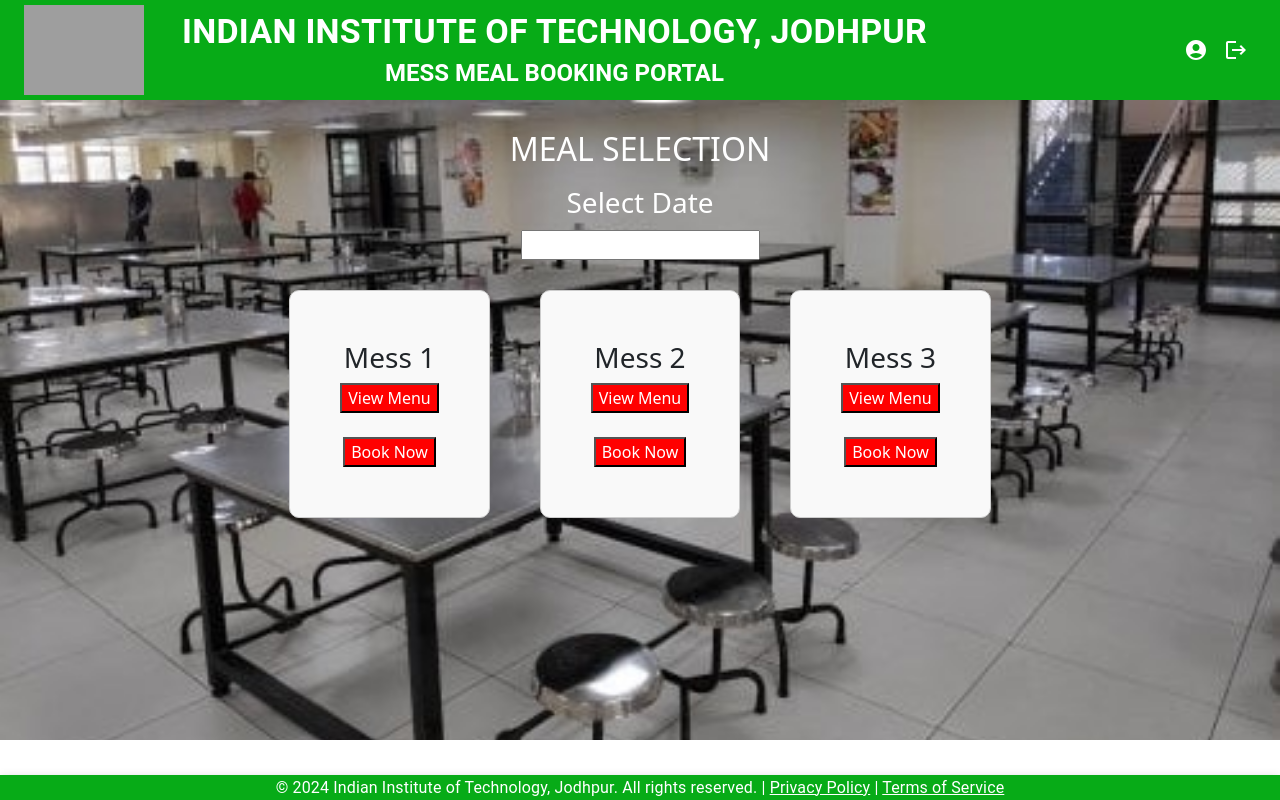
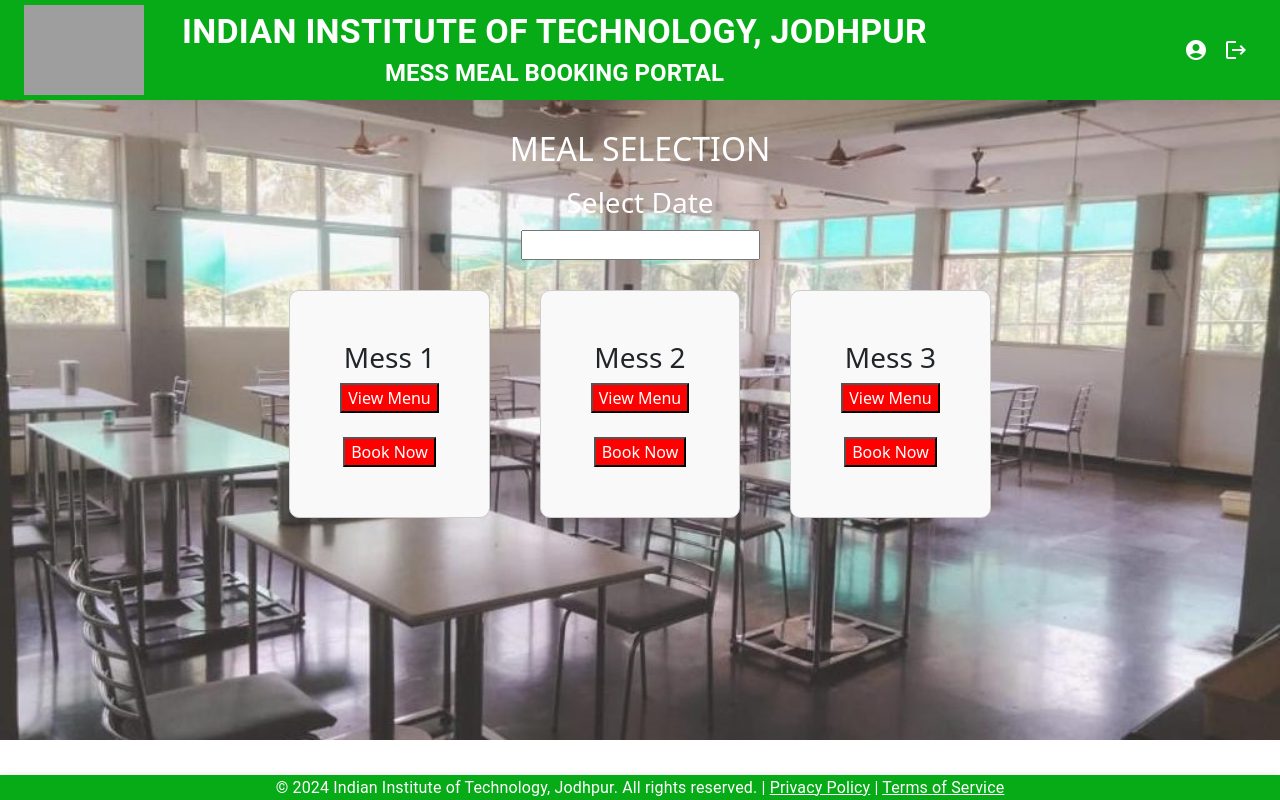
Before and after one commit to Ayushi443/Mess-Portal, a React (Create React App) app: page /meal-selection in a window 1280 px wide. Built offline with nearby package versions, Linux system fonts and the light colour scheme; grey boxes are pictures that could not be loaded.

Commit message:
Mess photo change
Changed the background image of mess

```diff
--- a/src/components/MealSelection.js
+++ b/src/components/MealSelection.js
@@ -55,7 +55,7 @@
 
   return (
     <div style={{
-      backgroundImage: "url('/mess photo.jpg')",
+      backgroundImage: "url('/MESS1.jpg')",
       backgroundSize: 'cover',
       backgroundRepeat: 'no-repeat',
       backgroundColor: 'rgba(255, 255, 255, 0.4)',
```
Also changed, not shown: public/MESS1.jpg (added).
